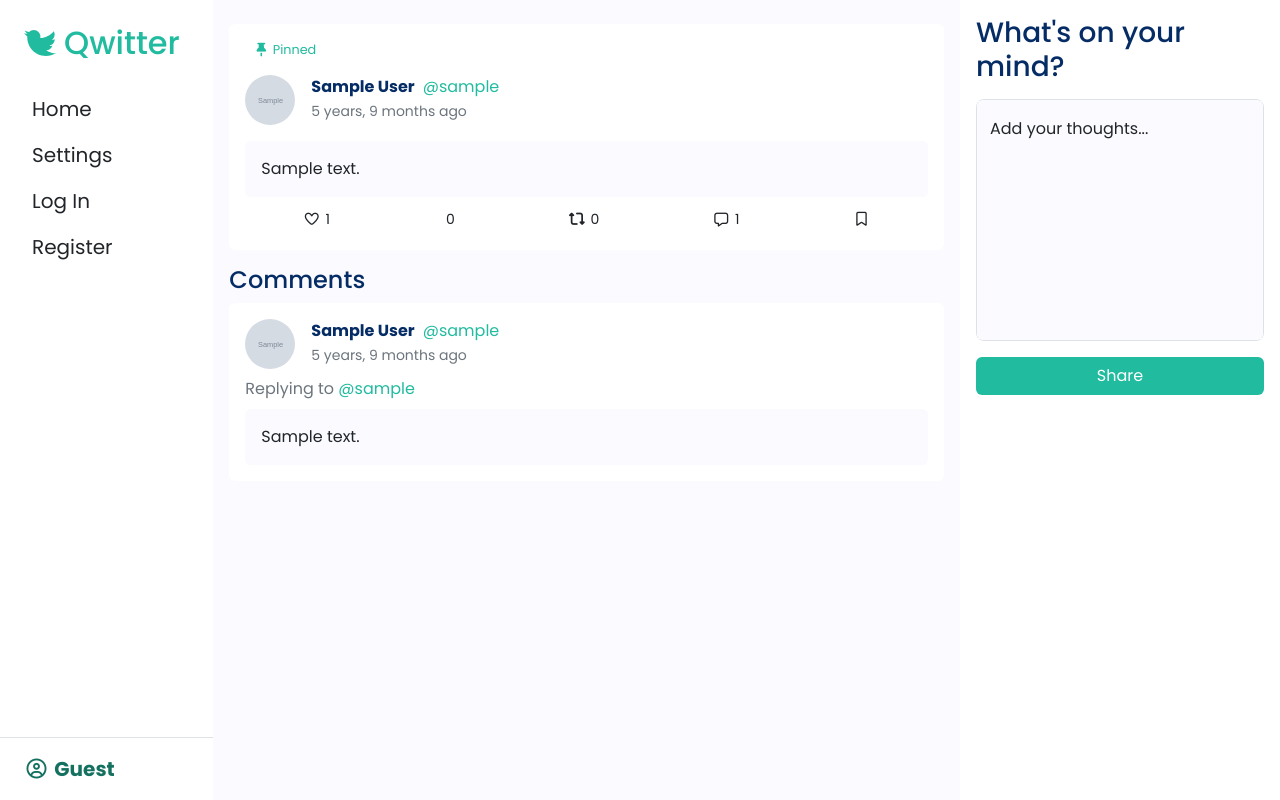
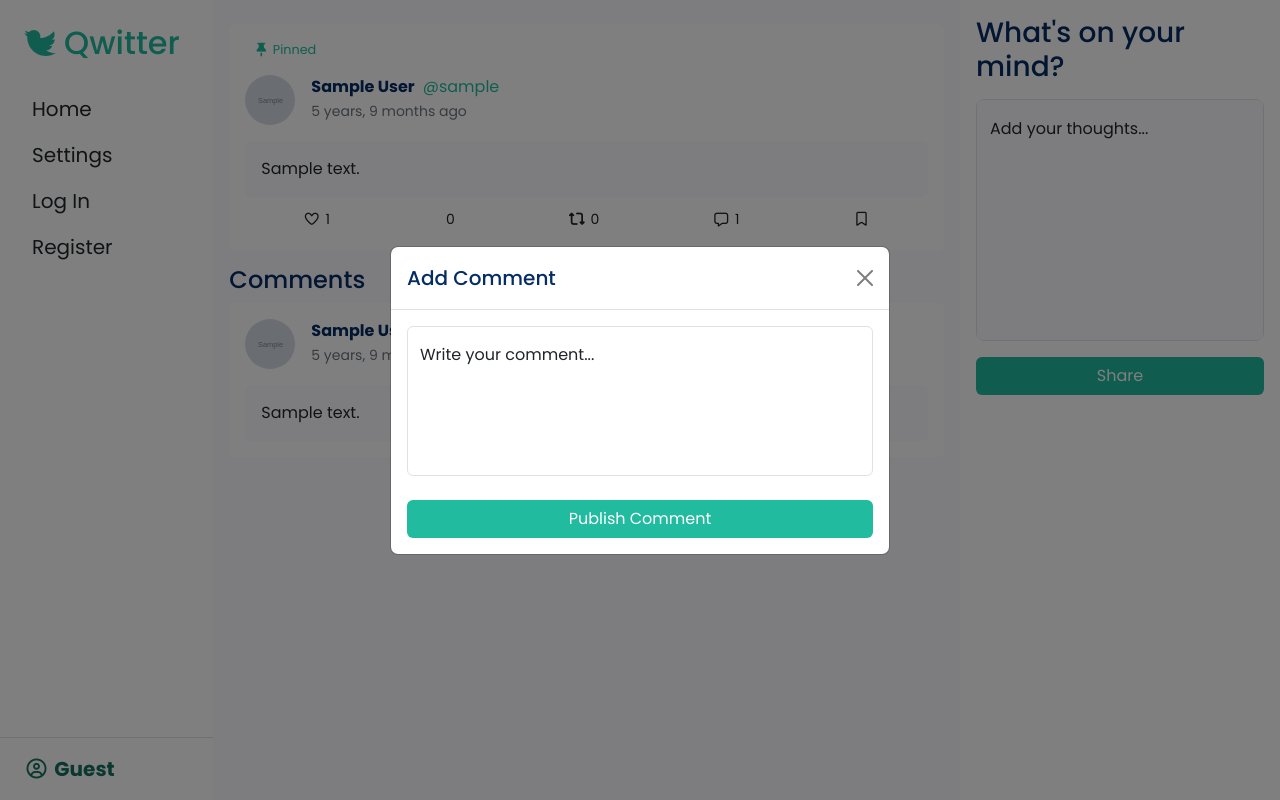
Before and after one commit to himanshuat/qwitter, a Django app: page /feed/posts/1/ in a window 1280 px wide, after a click that opens the changed part. Run offline with Django 5.2, Linux system fonts and the light colour scheme; tables that the repository leaves empty hold one stand-in row (values such as "Sample post"); grey boxes marked "Sample" are stand-in pictures; parts of the project's set-up code (start-up, migrations or seed data) failed here and were passed over; some libraries are stand-ins or nearby versions.

Commit message:
feat(feed): optimize comment manager and enhance comments ui

```diff
--- a/apps/feed/api/views.py
+++ b/apps/feed/api/views.py
@@ -225,8 +225,4 @@
         with related author preloaded for performance.
         """
         post_id = self.kwargs.get("post_id")
-        return (
-            Comment.objects.filter(post_id=post_id)
-            .select_related("author")
-            .order_by("-created_date")
-        )
+        return Comment.objects.for_post(post=post_id)
--- a/apps/feed/managers/comment.py
+++ b/apps/feed/managers/comment.py
@@ -3,10 +3,8 @@
 
 class CommentQuerySet(models.QuerySet):
     def for_post(self, post):
-        return self.filter(post=post)
-
-    def for_user(self, user):
-        return self.filter(author=user)
+        """Get comments for a post with author details prefetched."""
+        return self.filter(post=post).select_related("author").order_by("-created_date")
 
 
 class CommentManager(models.Manager):
@@ -15,6 +13,3 @@
 
     def for_post(self, post):
         return self.get_queryset().for_post(post)
-
-    def for_user(self, user):
-        return self.get_queryset().for_user(user)
--- a/templates/components/comment.html
+++ b/templates/components/comment.html
@@ -14,8 +14,5 @@
 			<small class="text-secondary">{{ comment.created_date|naturaltime }}</small>
 		</div>
 	</div>
-
-	<span class="d-inline-block my-2 text-secondary">Replying to <a class="text-accent"
-			href="{% url 'accounts:profile' comment.post.author %}">@{{ comment.post.author }}</a></span>
-	<p class="bg-secondary-clr d-block p-3 mb-0 rounded-2">{{ comment.body }}</p>
+	<p class="bg-secondary-clr d-block p-3 mb-0 mt-3 rounded-2">{{ comment.body }}</p>
 </div>
--- a/templates/components/comments.html
+++ b/templates/components/comments.html
@@ -2,6 +2,11 @@
 
 <div class="d-flex flex-column gap-2">
 	{% for comment in comments %}
-	{% include "components/comment.html" %}
+	{% include "components/comment.html" with comment=comment %}
+	{% empty %}
+	<div class="text-center py-5 text-muted">
+		<i class="fas fa-comments fa-2x mb-3"></i>
+		<p class="mb-0">No comments yet. Be the first to share your thoughts!</p>
+	</div>
 	{% endfor %}
 </div>
--- a/templates/feed/post.html
+++ b/templates/feed/post.html
@@ -10,5 +10,29 @@
 		<h4 class="text-primary-emphasis mt-3">Comments</h4>
 		{% include 'components/comments.html' %}
 	</div>
+	<div class="modal fade" id="commentModal" tabindex="-1" aria-labelledby="commentModalLabel" aria-hidden="true">
+		<div class="modal-dialog modal-dialog-centered modal-dialog-scrollable">
+			<div class="modal-content">
+				<div class="modal-header">
+					<h3 class="text-primary-emphasis modal-title fs-5" id="commentModalLabel">Add Comment</h3>
+					<button type="button" class="btn-close" data-bs-dismiss="modal" aria-label="Close"></button>
+				</div>
+				<div class="modal-body">
+					<form id="commentForm" method="post">
+						{% csrf_token %}
+						<input type="hidden" id="commentPostId">
+						<div class="form-floating">
+							<textarea class="form-control" placeholder="Write your comment..." name="body" id="body"
+								style="resize: none; height: 150px;" maxlength="280" required></textarea>
+							<label for="body">Write your comment...</label>
+						</div>
+						<div class="mt-4">
+							<button type="submit" class="btn btn-accent w-100">Publish Comment</button>
+						</div>
+					</form>
+				</div>
+			</div>
+		</div>
+	</div>
 </section>
 {% endblock %}
```
